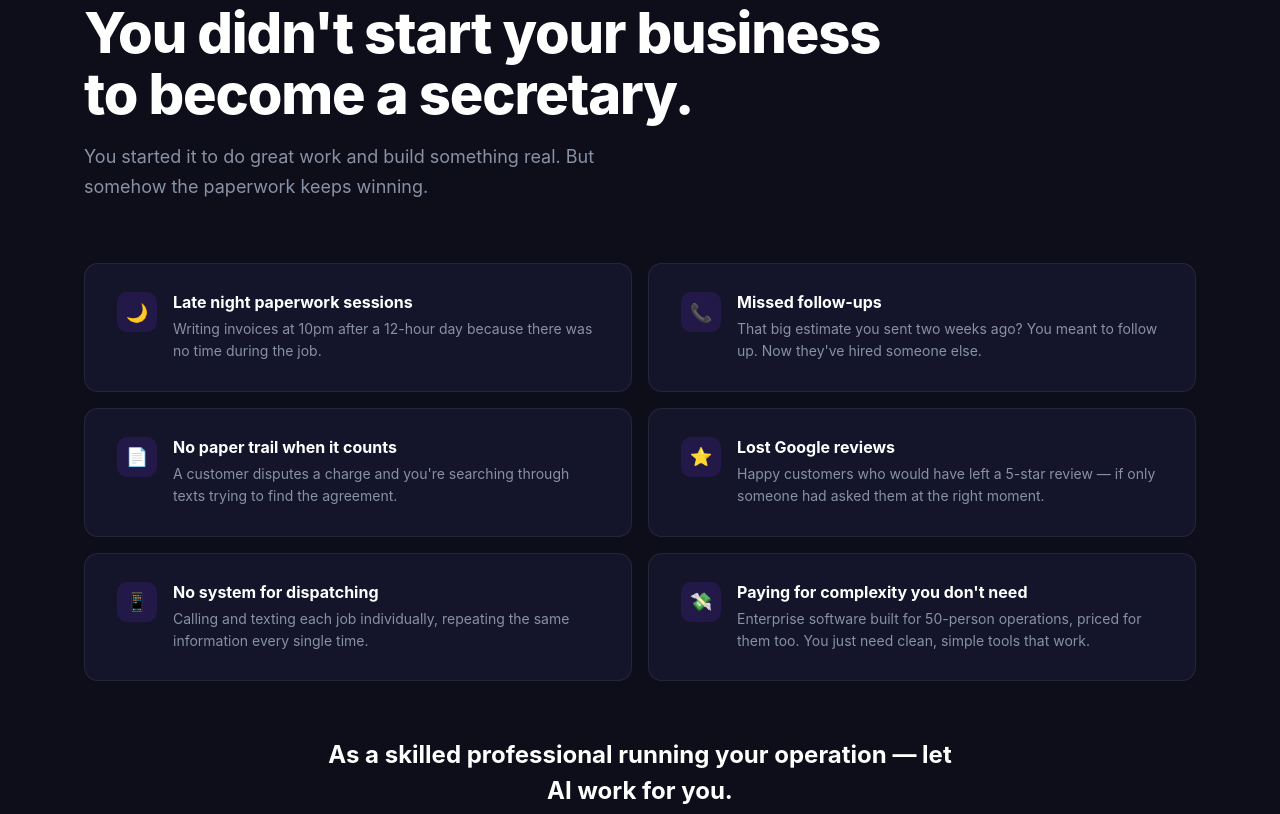
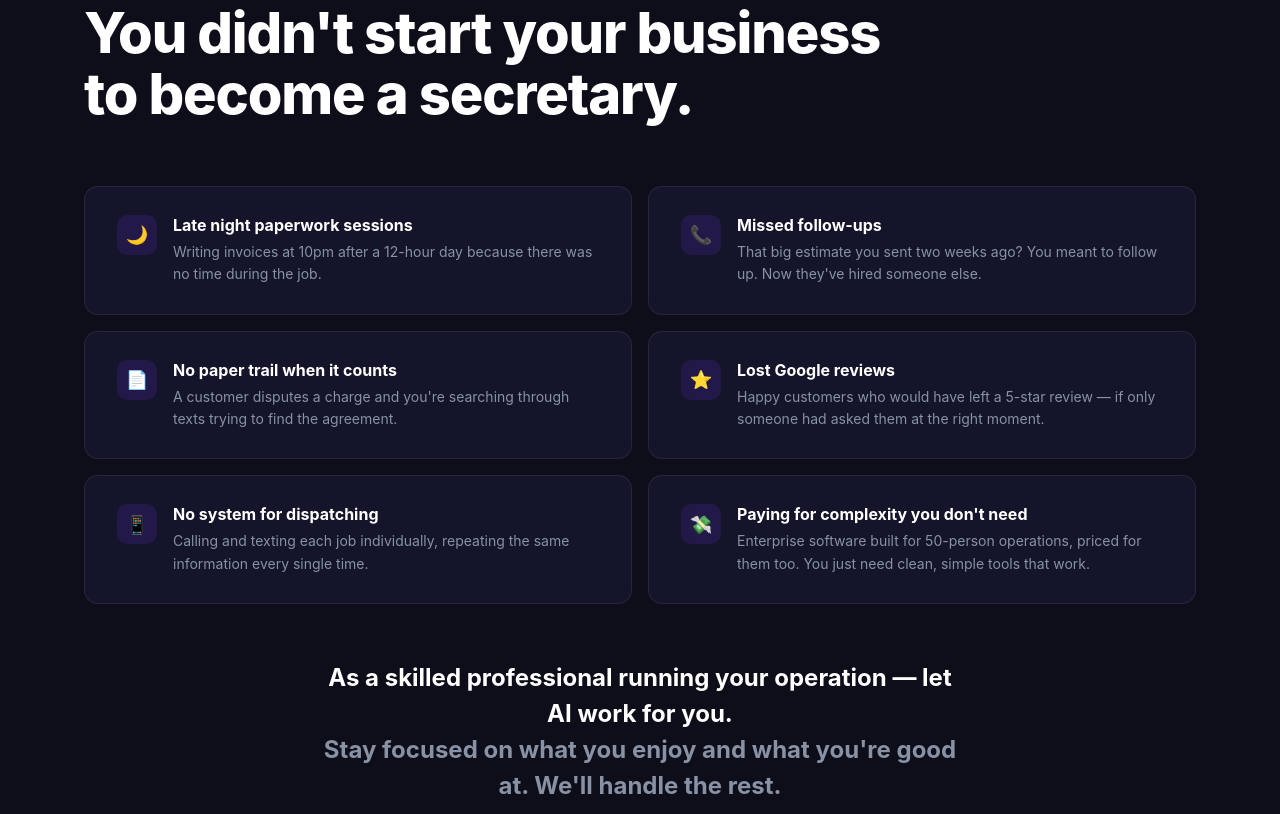
Before and after one commit to RelayAiUSA/relay-portal, a website: page relay-pwa/landing.html in a window 1280 px wide. Shown: the part 1225-2039 px from the top of the page. Drawn offline with Linux system fonts and the light colour scheme.

Commit message:
Update landing.html

```diff
--- a/relay-pwa/landing.html
+++ b/relay-pwa/landing.html
@@ -889,7 +889,6 @@
     <div class="reveal">
       <div class="section-label">Sound familiar?</div>
       <h2 class="section-title">You didn't start your business<br>to become a secretary.</h2>
-      <p class="section-sub">You started it to do great work and build something real. But somehow the paperwork keeps winning.</p>
     </div>
     <div class="pain-grid">
       <div class="pain-card reveal delay-1">
```
